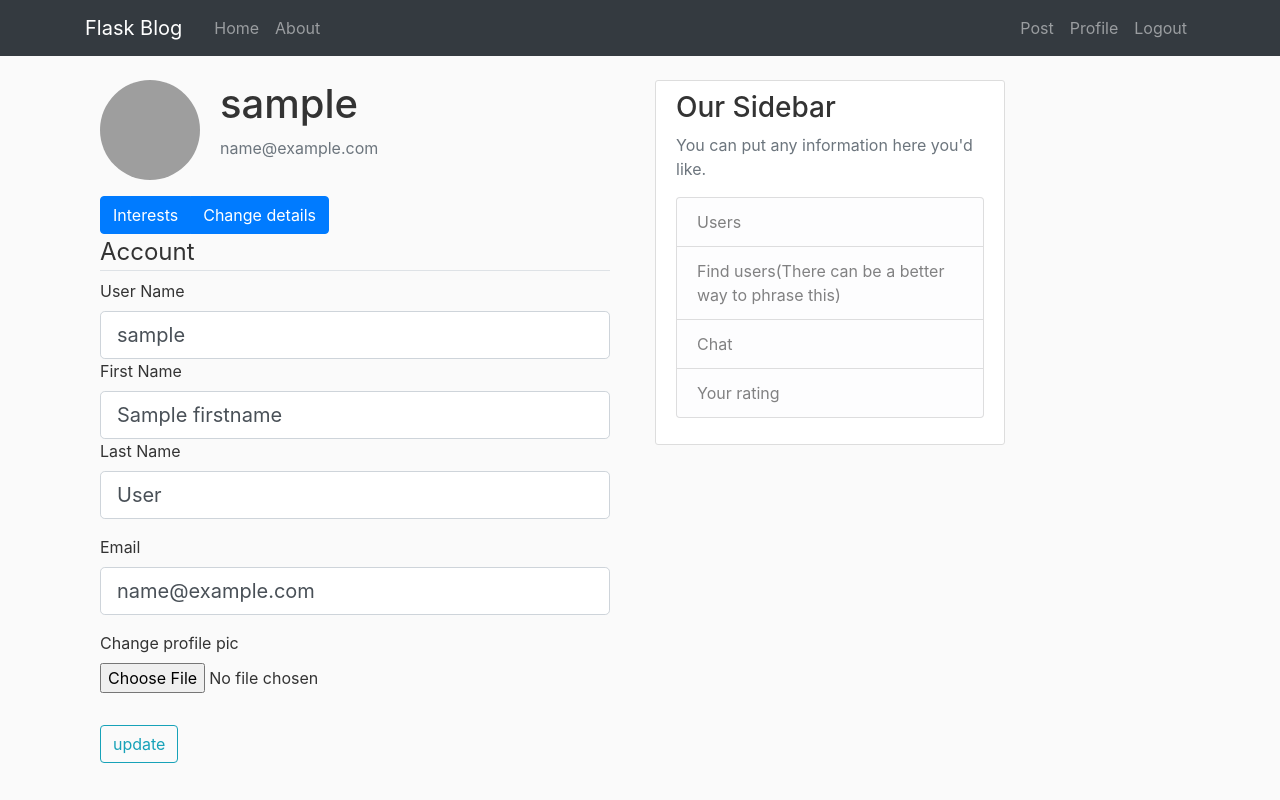
After one commit to Petsoane/Matcha, a Flask app: page /profile in a window 1280 px wide, after a click on "Change details". The commit adds this page. Run offline with Flask 2, Linux system fonts and the light colour scheme; the visitor is signed in with stand-in values (Sample User, id 1); grey boxes marked "Sample" are stand-in pictures; a database or web service that is not in the repository returns one stand-in record (values such as "Sample title"); some libraries are stand-ins or nearby versions; grey boxes are pictures that could not be loaded.

Commit message:
Done with half the task, cant seem to work today

```diff
--- a/matcha/models.py
+++ b/matcha/models.py
@@ -20,3 +20,11 @@ class DB:
 	# Get all the users from the database
 	def users(self, query={}):
 		return self.__users.find(query)
+
+	# Update the users information
+	def update_user(self, user_id, values):
+		items = values.items()
+		for key, value in items:
+			if key == '_id':
+				continue
+			self.__users.update_one({'_id' : user_id}, {'$set': { key: value}})
--- a/matcha/routes.py
+++ b/matcha/routes.py
@@ -1,17 +1,45 @@
 from matcha import db, socket, app
+from functools import wraps
 from flask import render_template, redirect, request, abort, url_for, flash, session
+import os, secrets
+from werkzeug import secure_filename
+from PIL import Image
 
+
+def save_picture(form_pic):
+    rand_hex = secrets.token_hex(8)
+    _, f_ext = os.path.splitext(secure_filename(form_pic.filename))
+    pic_fn =  rand_hex + f_ext
+    pic_path = os.path.join(app.root_path, 'static/profile_pics', pic_fn)
+
+    # form_pic.save(pic_path)
+    i = Image.open(form_pic.stream)
+    i.thumbnail((200,200))
+
+    i.save(pic_path)
+    return pic_fn
+
+def login_required(f):
+    @wraps(f)
+    def wrapper(*args, **kwargs):
+        if session.get('username') is None:
+            flash("Please login in first", 'info')
+            return redirect( url_for('login', next=request.url))
+        return f(*args, **kwargs)
+    return wrapper
 
 
 # Create the route for the home page
 @app.route('/')
 def home():
-    return render_template('home.html')
+    return render_template('home.html', logged_in=session.get('username'))
 
 @app.route('/users')
 def users():
     users = list(db.users())
-    return render_template('users.html', users=users)
+    return render_template('users.html', logged_in=session.get('username'), users=users)
+
+
 # Handle the user registration
 # --! DO NOT FORGET TO ADD THE PASSWORD VALIDATION FOR THE USER
 @app.route('/register', methods=['GET', 'POST'])
@@ -27,6 +55,7 @@ def register():
         'interests': [],
         'flirts' : [],
         'flirted' : [],
+        'matched' : [],
         'image_name': 'default.png'
     }
 
@@ -82,3 +111,46 @@ def login():
         for error in errors:
             flash(error, 'danger')
     return render_template('login.html', details=details)
+
+
+
+# Route for the profile page.
+@app.route('/profile', methods=['GET', 'POST'])
+@login_required
+def profile():
+    user = db.get_user({'username' : session.get('username')})
+    errors = []
+
+    if request.method == 'POST':
+        if request.form.get('submit') == 'update':
+            username = request.form.get('username')
+            email = request.form.get('email')
+            firstname = request.form.get('firstname')
+            lastname = request.form.get('lastname')
+            image_file = request.files.get('image')
+
+            if user['username'] != username and db.get_user({'username': username}):
+                errors.append("The username is already taken please chose another")
+            else:
+                user['username'] = username
+                session['username'] = username
+
+            if user['email'] != email and db.get_user({'email' : email}):
+                errors.append("The email is already taken please chose another one")
+            else:
+                user['email'] = email
+
+            user['firstname'], user['lastname'] = firstname, lastname
+
+            if image_file:
+                pic_name = save_picture(image_file)
+                user['image_name'] = pic_name
+
+            if not errors:
+                db.update_user(user['_id'], user)
+                return redirect( url_for('profile') )
+
+            for error in errors:
+                flash(error, 'danger')
+
+    return render_template('profile.html', logged_in=session.get('username'), user=user)
--- a/matcha/templates/base.html
+++ b/matcha/templates/base.html
@@ -27,14 +27,14 @@
                 </button>
                 <div class="collapse navbar-collapse" id="navbarToggle">
                     <div class="navbar-nav mr-auto">
-                        <a class="nav-item nav-link" href="#">Home</a>
+                        <a class="nav-item nav-link" href="{{ url_for('home') }}">Home</a>
                         <a class="nav-item nav-link" href="#">About</a>
                     </div>
                     <!-- Navbar Right Side -->
                     <div class="navbar-nav">
                         {% if logged_in %}
                         <a class="nav-item nav-link" href="#">Post</a>
-                        <a href="#" class="nav-item nav-link">Profile</a>
+                        <a href="{{ url_for('profile') }}" class="nav-item nav-link">Profile</a>
                         <a href="#" class="nav-item nav-link">Logout</a>
                         {% else %}
                         <a class="nav-item nav-link" href="{{ url_for('login') }}">Login</a>
--- /dev/null
+++ b/matcha/templates/profile.html
@@ -0,0 +1,113 @@
+{% extends 'base.html' %}
+
+{% block content %}
+
+<div class="container">
+    <div class="media">
+        <img src="{{ url_for('static', filename='profile_pics/' + user['image_name'])}}" alt="profile"
+            class="rounded-circle account-img">
+        <div class="media-body">
+            <h2 class='account-heading'>{{ user['username'] }}</h2>
+            <p class="text-muted text-secondary">{{ user['email'] }}</p>
+        </div>
+    </div>
+    <div class="btn-group" role="group" aria-label="Basic example">
+        <button class="btn btn-primary" type="button" data-toggle="collapse" data-target="#user_interests"
+            aria-expanded="false" aria-controls="collapse">Interests</button>
+        <button class="btn btn-primary" type="button" data-toggle="collapse" data-target="#user_details"
+            aria-expanded="false" aria-controls="collapse">
+            Change details
+        </button>
+    </div>
+</div>
+
+<div class="collapse" id="user_details">
+    <div class="container">
+        <form action="" method='POST' class="needs-validation" novalidate enctype="multipart/form-data">
+
+            <fieldset class="form-group">
+                <legend class="form-goup border-bottom">
+                    Account
+                </legend>
+                <div class="form-goup">
+                    <label class="form-control-label" for="UserName">User Name</label>
+                    <input type="text" id='UserName' class="form-control form-control-lg" name="username"
+                        value="{{ user['username'] }}" required>
+                    <div class="invalid-feedback">
+                        the username is requires
+                    </div>
+                </div>
+                <div class="form-goup">
+                    <label class="form-control-label" for="firstName">First Name</label>
+                    <input type="text" id='firstName' class="form-control form-control-lg" name="firstname"
+                        value="{{ user['firstname'] }}" required>
+                    <div class="invalid-feedback">
+                        please enter a firstname
+                    </div>
+                </div>
+                <div class="form-group">
+                    <label class="form-control-label">Last Name</label>
+                    <input type="text" id="lastName" class="form-control form-control-lg" name="lastname"
+                        value="{{ user['lastname'] }}" required>
+                    <div class="invalid-feedback">
+                        please enter your lastname
+                    </div>
+                </div>
+                <div class="form-group">
+                    <label class="form-control-label">Email</label>
+                    <input type="email" id="email" class="form-control form-control-lg" name="email"
+                        value="{{ user['email'] }}" required>
+                    <div class="invalid-feedback">
+                        Please enter a valid email address
+                    </div>
+                </div>
+                <div class="form-group">
+                    <label class="form-control-label">Change profile pic</label>
+                    <input type='file' class="form-control-file" name='image' accept="image/*">
+                </div>
+            </fieldset>
+            <div class="form-group">
+                <input type="submit" value="update" name="submit" class="btn btn-outline-info btn-md">
+            </div>
+        </form>
+    </div>
+</div>
+
+<div class="collapse" id='user_interests'>
+    <div class="container">
+        {% for interest in user['insterests'] %}
+        <div class="card" style="width: 8rem; float:left;">
+            <img src="{{ url_for('static', filename='interests/' + interest['image'])}}" class="card-img-top" alt="...">
+            <div class="card-body">
+                {{ interest['name'] }}
+            </div>
+        </div>
+        {% endfor %}
+    </div>
+</div>
+
+{% endblock content %}
+
+
+{% block js %}
+<script>
+    // Example starter JavaScript for disabling form submissions if there are invalid fields
+    (function () {
+        'use strict';
+        window.addEventListener('load', function () {
+            // Fetch all the forms we want to apply custom Bootstrap validation styles to
+            var forms = document.getElementsByClassName('needs-validation');
+            // Loop over them and prevent submission
+            var validation = Array.prototype.filter.call(forms, function (form) {
+                form.addEventListener('submit', function (event) {
+                    if (form.checkValidity() === false) {
+                        event.preventDefault();
+                        event.stopPropagation();
+                    }
+                    form.classList.add('was-validated');
+                }, false);
+            });
+        }, false);
+    })();
+</script>
+{% endblock js %}
--- a/matcha/templates/register.html
+++ b/matcha/templates/register.html
@@ -7,14 +7,14 @@
         <legend class="form-goup border-bottom">
             Sign up
         </legend>
-        <div class="form-goup">
+        <div class="form-group">
             <label class="form-control-label" for="UserName">User Name</label>
             <input type="text" id='UserName' class="form-control form-control-lg" name="username" required value="{{ details['username'] }}" autofocus>
             <div class="valid-feedback">
                 looks good!
             </div>
         </div>
-        <div class="form-goup">
+        <div class="form-group">
             <label class="form-control-label" for="firstName">First Name</label>
             <input type="text" id='firstName' class="form-control form-control-lg" name="firstname" required value="{{ details['firstname'] }}">
             <div class="valid-feedback">
```
Also changed, not shown: matcha/static/interests/guitar.jpeg (added), matcha/static/interests/puppy.png (added), matcha/static/profile_pics/6640d0ad012307f6.jpeg (added).
